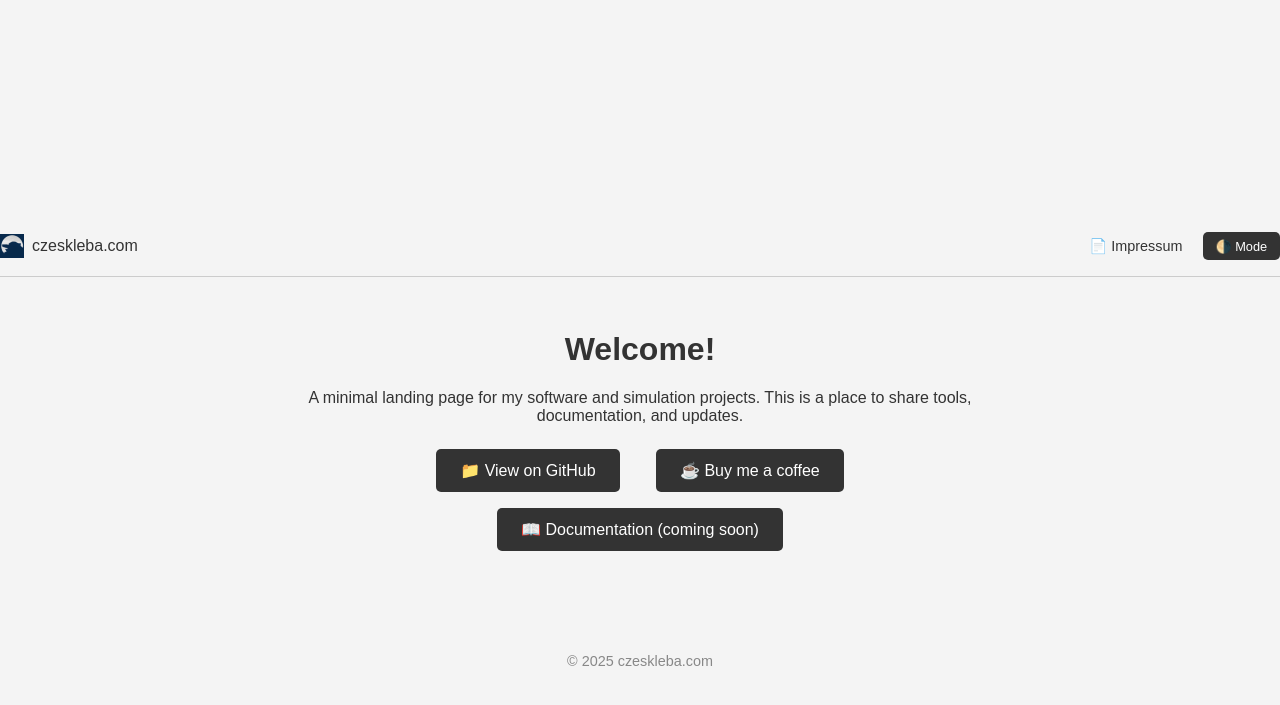
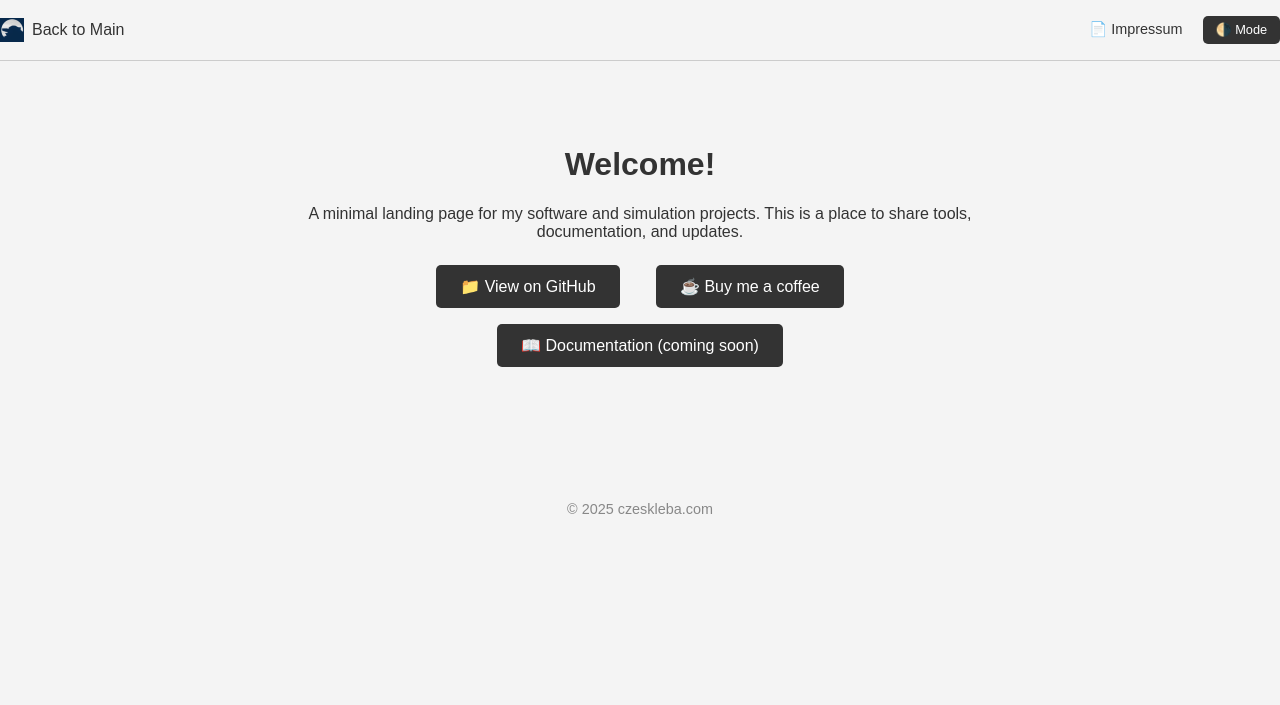
Before and after one commit to DenisCzeskleba/czeskleba.github.io, a Jekyll site: the page built from index.md, in a window 1280 px wide. Shown: the top 705 px of the page. Built offline with Jekyll 4.4.1, drawn with Linux system fonts in a browser that asks for light colours.

Commit message:
Update default.html

```diff
--- a/_layouts/default.html
+++ b/_layouts/default.html
@@ -29,8 +29,6 @@
       display: flex;
       flex-direction: column;
       align-items: center;
-      justify-content: center;
-      min-height: 100vh;
       text-align: center;
       transition: background-color 0.3s, color 0.3s;
     }
@@ -75,6 +73,8 @@
       padding: 2rem 1rem;
       max-width: 700px;
       width: 100%;
+      margin: 2rem auto;
+      text-align: center;
     }
 
     .links a {
@@ -103,7 +103,7 @@
   <header>
     <a class="logo" href="/">
       <img src="/assets/favicon.ico" alt="Home" />
-      <span>czeskleba.com</span>
+      <span>Back to Main</span>
     </a>
     <div>
       <a href="/impressum.html" style="margin-right: 1rem; text-decoration: none; color: var(--text); font-size: 0.9rem;">📄 Impressum</a>
```
